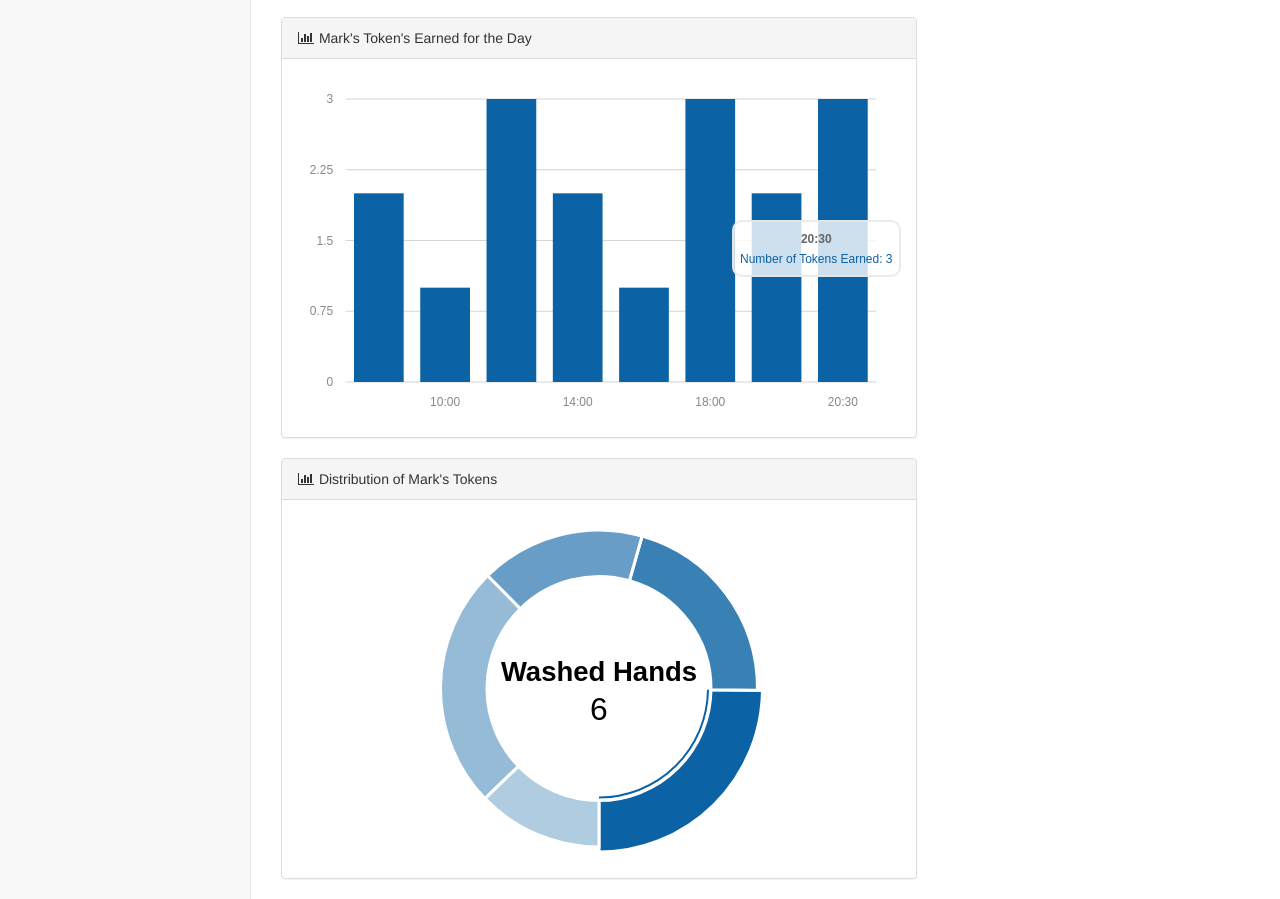
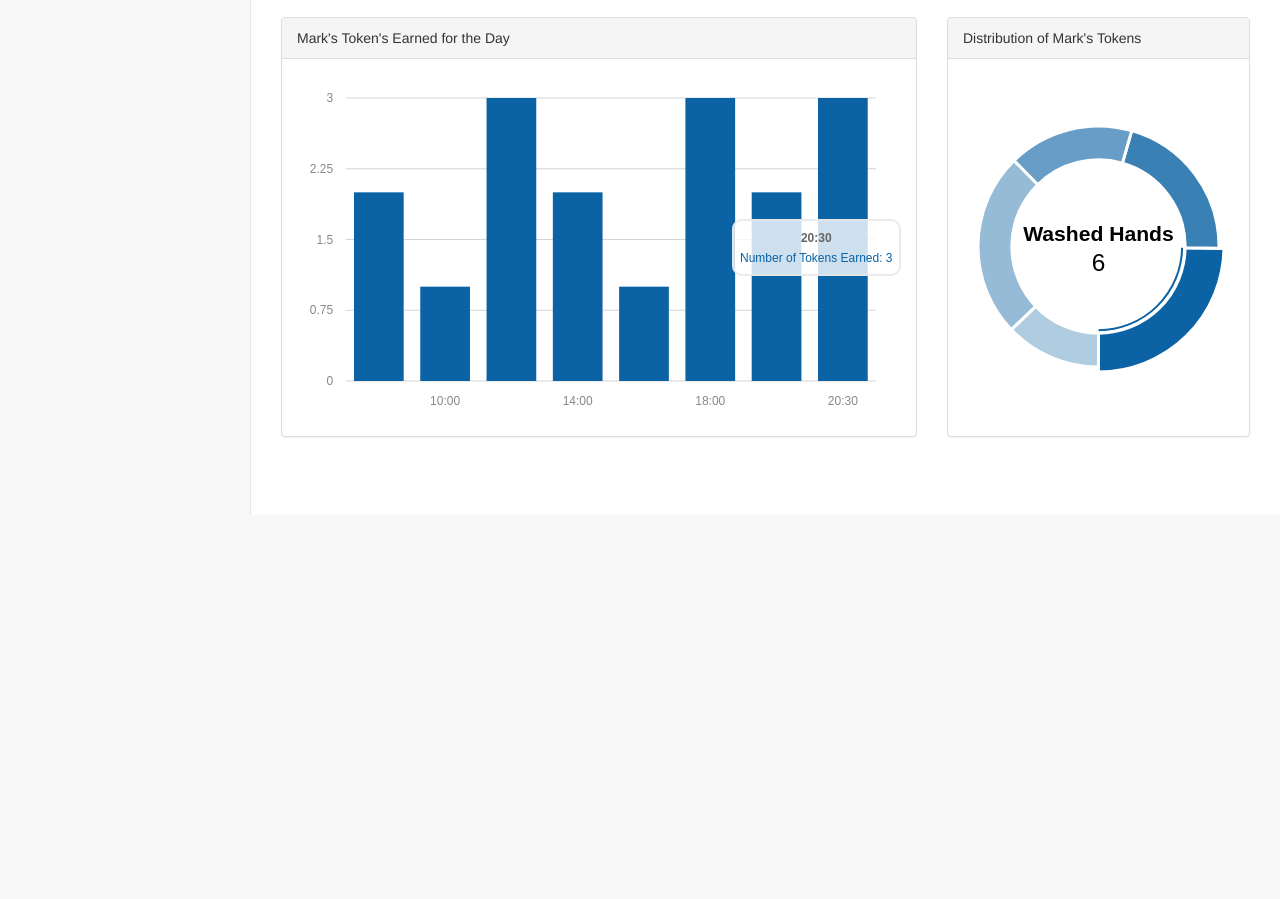
Before and after one commit to alexshevch/BrainGain, a website: page public/pages/patient.html in a window 1280 px wide. Shown: the part 285-1184 px from the top of the page. After the commit the page ends 800 px from the top, so only its background shows below. Drawn offline with Linux system fonts and the light colour scheme.

Commit message:
fix patient layout

```diff
--- a/public/pages/patient.html
+++ b/public/pages/patient.html
@@ -273,51 +273,30 @@
                 <div class="col-lg-8">
                     <div class="panel panel-default">
                         <div class="panel-heading">
-                            <i class="fa fa-bar-chart-o fa-fw"></i> Mark's Token's Earned for the Day
+                            Mark's Token's Earned for the Day
                         </div>
                         <!-- /.panel-heading -->
                         <div class="panel-body">
-                            <div class="row">
-                                <div class="col-lg-4">
-                                    <!-- /.table-responsive -->
-                                </div>
-                                <!-- /.col-lg-4 (nested) -->
-                                <div class="col-lg-12">
-                                    <div id="bar-mark-feb21"></div>
-                                </div>
-                            </div>
+                            <div id="bar-mark-feb21"></div>
                         </div>
                         <!-- /.panel-body -->
                     </div>
-                <!-- /.col-lg-8 (nested) -->
+                    <!-- /.panel -->
                 </div>
-           <!-- /.row -->
-           </div>
-           <!-- /.row -->
-            <div class="row">
-                <div class="col-lg-8">
+                <!-- /.col-lg-6 -->
+                <div class="col-lg-4">
                     <div class="panel panel-default">
                         <div class="panel-heading">
-                            <i class="fa fa-bar-chart-o fa-fw"></i> Distribution of Mark's Tokens
+                            Distribution of Mark's Tokens
                         </div>
                         <!-- /.panel-heading -->
                         <div class="panel-body">
-                            <div class="row">
-                                <div class="col-lg-4">
-                                    <!-- /.table-responsive -->
-                                </div>
-                                <!-- /.col-lg-4 (nested) -->
-                                <div class="col-lg-12">
-                                    <div id="earned-tokens-mark"></div>
-                                </div>
-                            </div>
+                            <div id="earned-tokens-mark"></div>
                         </div>
                         <!-- /.panel-body -->
                     </div>
-                <!-- /.col-lg-8 (nested) -->
+                    <!-- /.panel -->
                 </div>
-           <!-- /.row -->
-           </div>
         </div>
         <!-- /#page-wrapper -->
 
```
